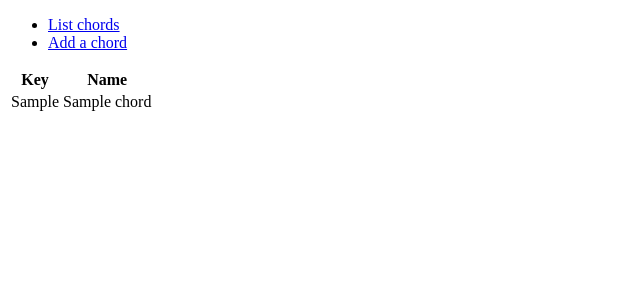
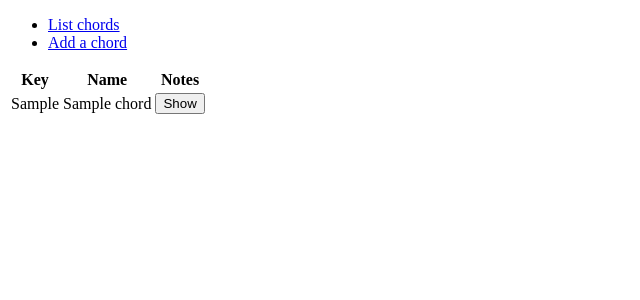
Before and after one commit to otahontas/chords, a Flask app: page /chords in a window 1280 px wide. Shown: the top 300 px of the page, without its empty margins (0-640 px from the left). Run offline with Flask 2, Linux system fonts and the light colour scheme; tables that the repository leaves empty hold one stand-in row (values such as "Sample post"); parts of the project's set-up code (start-up, migrations or seed data) failed here and were passed over.

Commit message:
lisätty mahdollisuus tarkastella nuotteja per sointu

```diff
--- a/application/chords/forms.py
+++ b/application/chords/forms.py
@@ -1,6 +1,5 @@
 from flask_wtf import FlaskForm
 from wtforms import SelectField, StringField, validators
-from application.notes.models import Note
 
 
 class ChordForm(FlaskForm):
@@ -9,7 +8,7 @@ class ChordForm(FlaskForm):
     with open("application/notes/notesfordatabase.txt") as f:
         for line in f:
             all_notes.append((line, line))
-    names=[('major', 'Major'), ('minor', 'Minor')]
+    names = [('major', 'Major'), ('minor', 'Minor')]
 
     key = SelectField("Key", choices=all_notes)
     name = SelectField("Name", choices=names)
--- a/application/chords/views.py
+++ b/application/chords/views.py
@@ -4,19 +4,34 @@ from application.chords.models import Chord
 from application.chords.forms import ChordForm
 from application.notes.models import Note
 from application.chordnote.models import ChordNote
-
+from sqlalchemy.sql import text
 
 @app.route("/chords", methods=["GET"])
 def chords_index():
     return render_template("chords/list.html", chords=Chord.query.all())
 
 
-@app.route("/chords/new")
+@app.route("/chords/new/")
 def chords_form():
     return render_template("chords/new.html", form=ChordForm())
 
+@app.route("/chords/<chord_id>/", methods=["GET"])
+def chord_show_notes(chord_id):
+    chord_to_show_id = Chord.query.get(chord_id).id
+    notes_to_show = (db.session.query(Note)
+        .join(ChordNote)
+        .join(Chord)
+        .filter(Note.id == ChordNote.note_id)
+        .filter(Chord.id == ChordNote.chord_id)
+        .filter(Chord.id == chord_id)
+        .order_by(ChordNote.rank)
+        .all())
+    for note in notes_to_show:
+        print(note.name)
 
-@app.route("/chords", methods=["POST"])
+    return render_template("chords/list.html", chords=Chord.query.all(), selected_chord_id = chord_to_show_id, selected_chord_notes = notes_to_show)
+
+@app.route("/chords/", methods=["POST"])
 def chords_create():
     # Add chord to database so we can get it's id
     form = ChordForm(request.form)
--- a/application/templates/chords/list.html
+++ b/application/templates/chords/list.html
@@ -5,12 +5,23 @@
     <tr>
       <th>Key</th>
       <th>Name</th>
+      <th>Notes</th>
     </tr>
     {% for chord in chords %}
     <tr>
       <td>{{ chord.key }}</td>
       <td>{{ chord.name }}</td>
-      <td>{{ chord.notes }}</td>
+      <td>
+        {% if chord.id == selected_chord_id %}
+            {% for note in selected_chord_notes %}
+                {{ note.name }}
+            {% endfor %}
+        {% else %}
+          <form method="GET" action="{{ url_for('chord_show_notes', chord_id=chord.id) }}">
+            <input type="submit" value="Show"/>
+          </form>
+        {% endif %}
+      </td>
     </tr>
     {% endfor %}
   </table>
--- a/run.py
+++ b/run.py
@@ -1,7 +1,4 @@
 from application import app
-
-app.logger.addHandler(logging.StreamHandler(sys.stdout))
-app.logger.setLevel(logging.ERROR)
 
 if __name__ == '__main__':
     app.run(debug=True)
```
